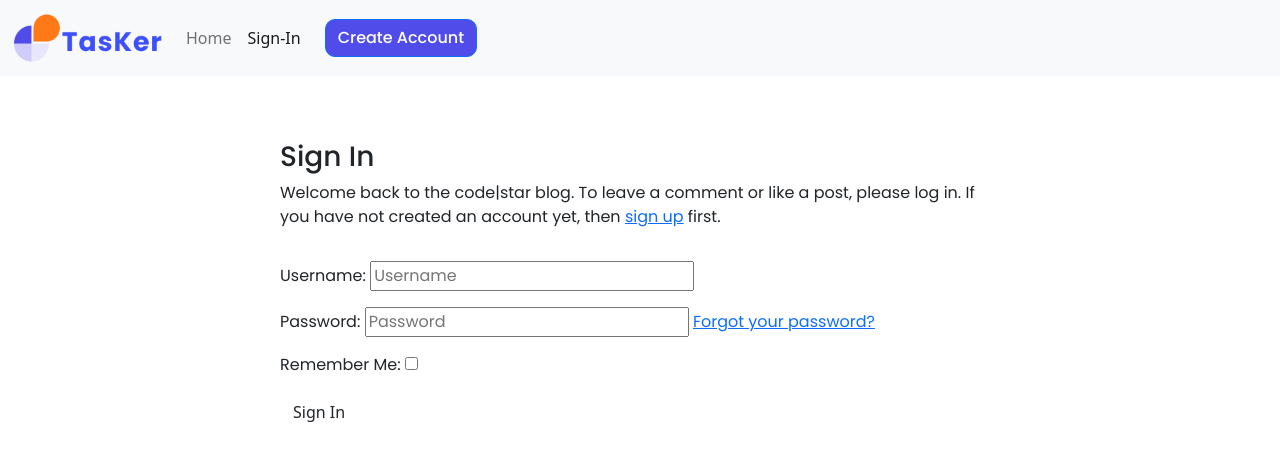
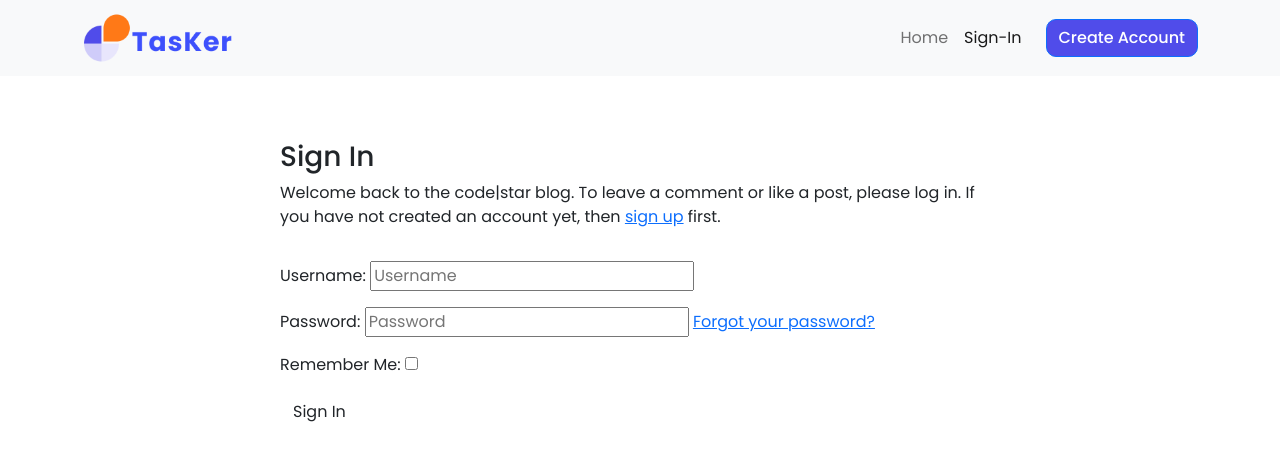
Before and after one commit to Oakani1/tasker-v2, a Django app: a page that uses tasks/templates/base.html in a window 1280 px wide. Shown: the top 461 px of the page. Run offline with Django 5.2, Linux system fonts and the light colour scheme; some libraries are stand-ins or nearby versions.

Commit message:
adds poppins to header and aligns links to the right

```diff
--- a/static/css/style.css
+++ b/static/css/style.css
@@ -1,6 +1,8 @@
 @import url('https://fonts.googleapis.com/css2?family=Poppins:ital,wght@0,100;0,200;0,300;0,400;0,500;0,600;0,700;0,800;0,900;1,100;1,200;1,300;1,400;1,500;1,600;1,700;1,800;1,900&display=swap');
 
-
+body{
+    font-family: Poppins, sans-serif;
+}
 
 p, h1, h2, h3, h4 {
     font-family: Poppins, sans-serif;
--- a/tasks/templates/base.html
+++ b/tasks/templates/base.html
@@ -37,7 +37,7 @@
     <!-- Navigation -->
 
     <nav class="navbar navbar-expand-lg navbar-light bg-light mb-5">
-        <div class="container-fluid">
+        <div class="container ">
             <div class="d-flex">
                 <a class="navbar-brand" href="#">
                     <img src="{% static 'images/tasker_logo.png' %}" alt="Tasker Logo" width="150">
@@ -47,8 +47,9 @@
                     <span class="navbar-toggler-icon"></span>
                 </button>
             </div>
-            <div class="collapse navbar-collapse" id="navbarScroll">
-                <ul class="navbar-nav mb-2 mb-lg-0">
+            <div class="align-items-center">
+            <div class="collapse navbar-collapse ms-auto" id="navbarScroll">
+                <ul class="navbar-nav mb-2 mb-lg-0 align-self-end">
                     {% if not user.is_authenticated %}
                     <li class="nav-item">
                         <a class="nav-link {% if request.path == home_url %}active{% endif %}" aria-current="page"
@@ -74,12 +75,13 @@
                     </li>
                     {% else %}
                 </ul>
-                <a class="nav-link {% if request.path == signup_url %}active{% endif %}"
+                <a class="nav-link {% if request.path == signup_url %}active{% endif %} p-0 ps-3"
                     href="{% url 'account_signup' %}">
                     <button type="button" class="btn btn-primary btn-style">Create Account</button>
                 </a>
                 {% endif %}
             </div>
+        </div>
         </div>
     </nav>
 
```
Also changed, not shown: db.sqlite3.
